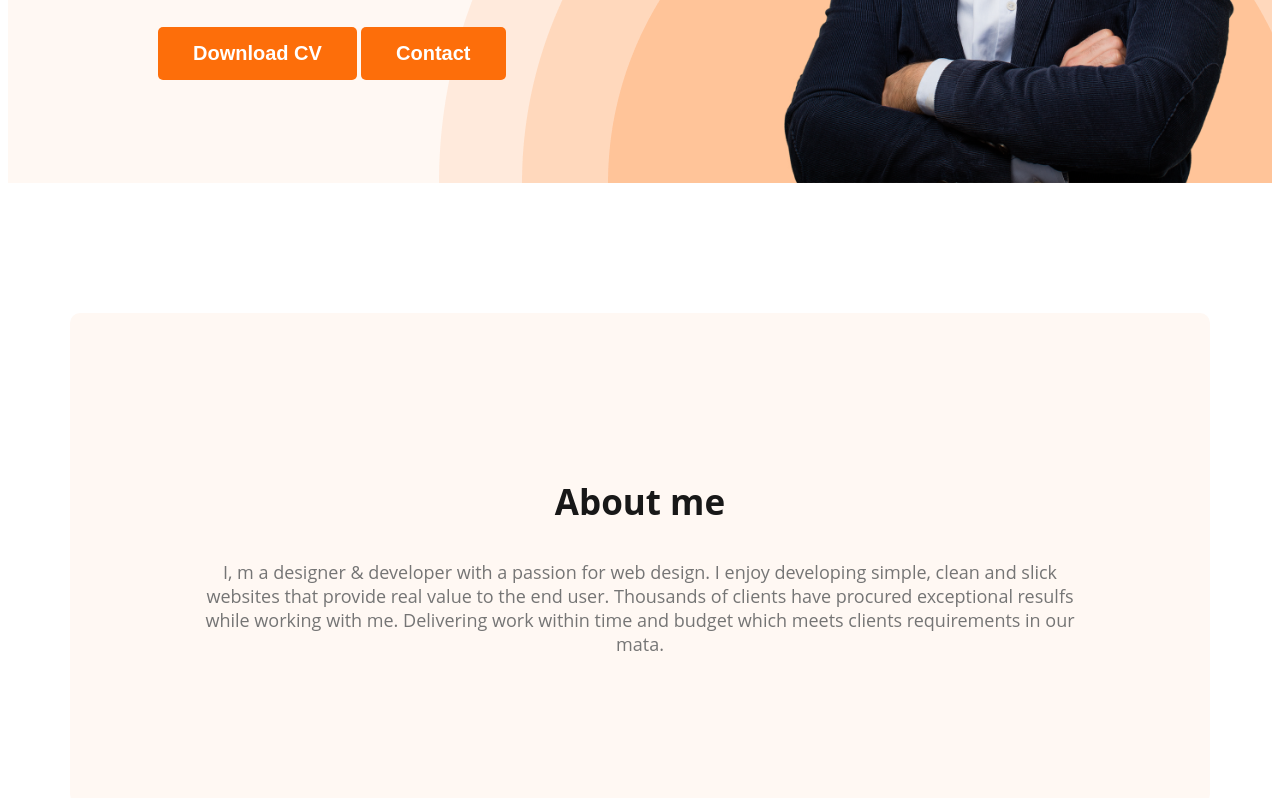
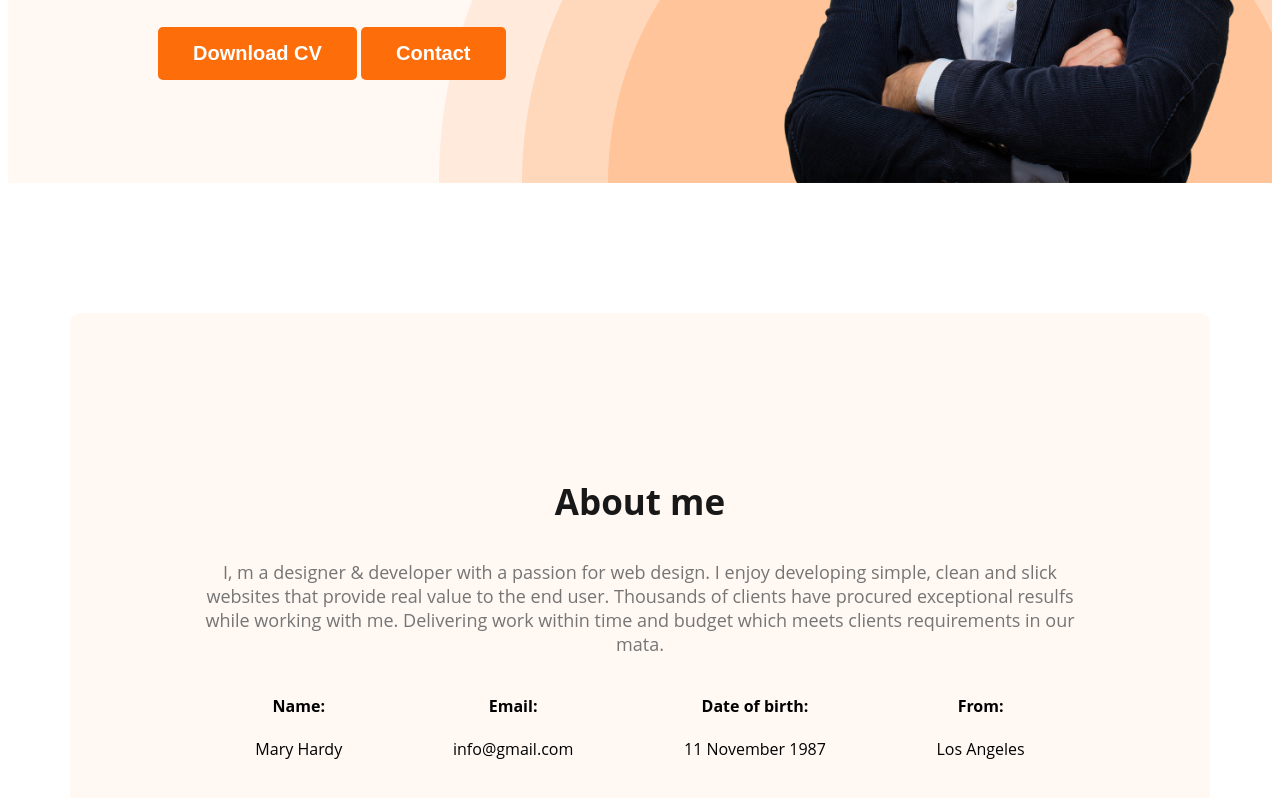
Before and after one commit to creativevisionn/webdeveloper-portfolio, a plain HTML site: page index.html in a window 1280 px wide. Shown: the part 585-1383 px from the top of the page. Drawn offline with Linux system fonts and the light colour scheme.

Commit message:
added about information

```diff
--- a/index.html
+++ b/index.html
@@ -40,6 +40,25 @@
             <p class="section-description">
                 I, m a designer & developer with a passion for web design. I enjoy developing simple, clean and slick websites that provide real value to the end user. Thousands of clients have procured exceptional resulfs while working with me. Delivering work within time and budget which meets clients requirements in our mata.
             </p>
+            <div class="about-info-container">
+                <!-- .about-info*4>h4.info-title+p.info-description -->
+                <div class="about-info">
+                    <h4 class="info-title">Name:</h4>
+                    <p class="info-description">Mary Hardy</p>
+                </div>
+                <div class="about-info">
+                    <h4 class="info-title">Email:</h4>
+                    <p class="info-description">info@gmail.com</p>
+                </div>
+                <div class="about-info">
+                    <h4 class="info-title">Date of birth:</h4>
+                    <p class="info-description">11 November 1987</p>
+                </div>
+                <div class="about-info">
+                    <h4 class="info-title">From:</h4>
+                    <p class="info-description">Los Angeles</p>
+                </div>
+            </div>
         </section>
     </main>
     <footer>
--- a/styles/portfolio.css
+++ b/styles/portfolio.css
@@ -105,3 +105,11 @@ main {
    background: #FFF8F3;
    margin: 130px 0;
 }
+.about-info-container {
+   display: flex;
+   justify-content: space-around;
+}
+.about-info {
+    text-align: center;
+
+}
```
